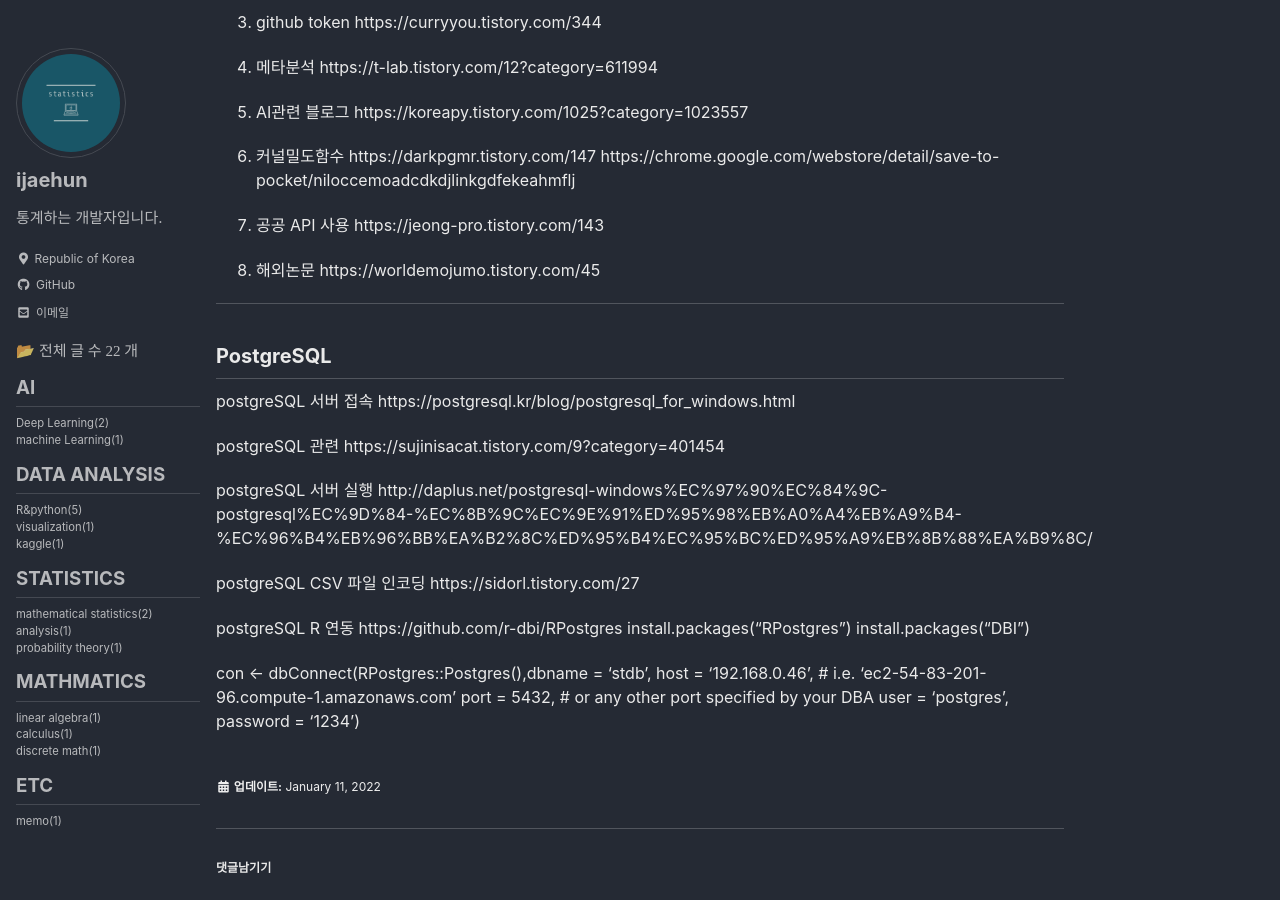
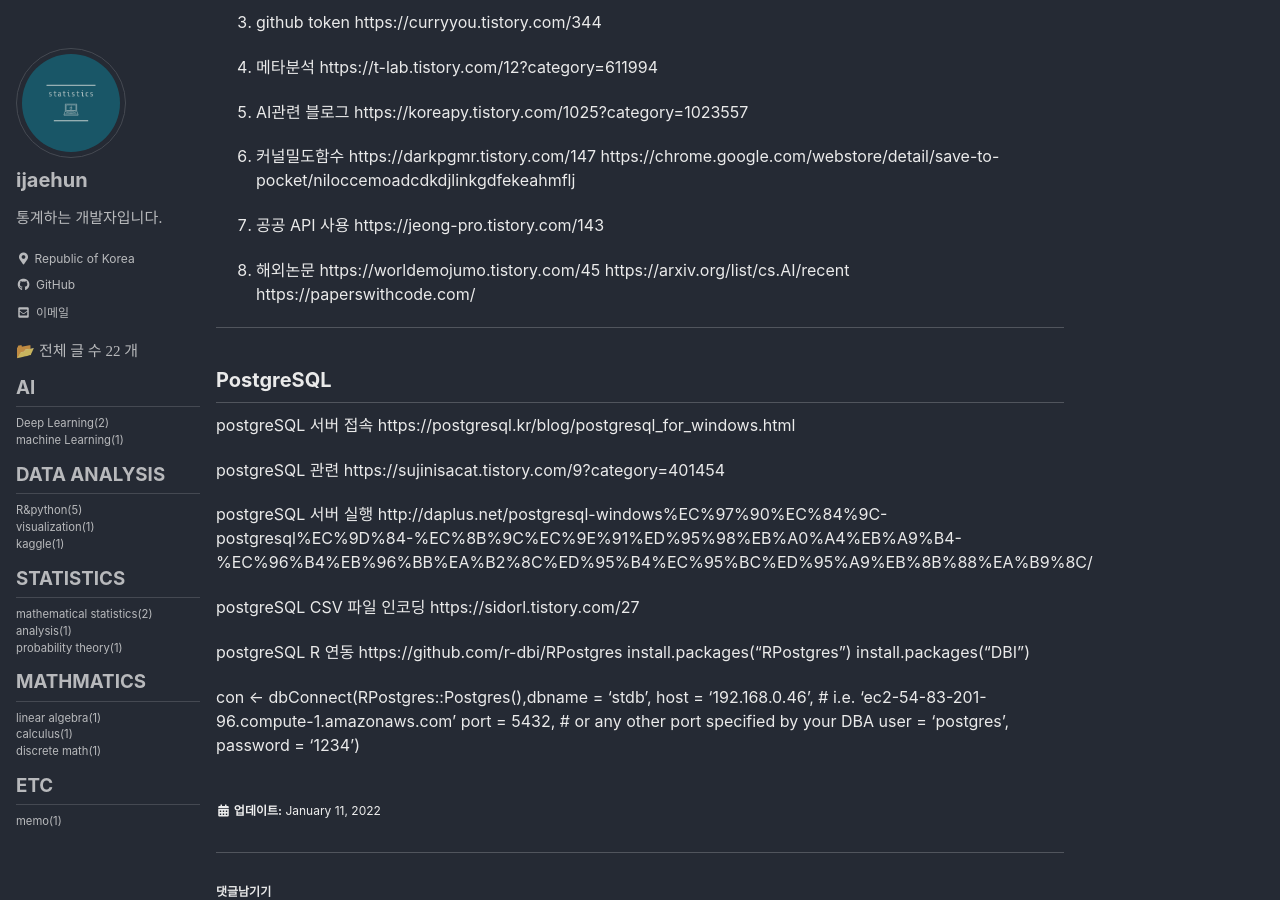
Before and after one commit to ijaehun/ijaehun.github.io, a Jekyll site: the page built from _posts/memo/2022-01-11-memourl.md, in a window 1280 px wide and 900 px high, scrolled down 1415 px. Built offline with Jekyll 4.4.1, drawn with Linux system fonts in a browser that asks for light colours; cached includes are drawn as plain includes; some web fonts are replaced; comment, search, counter and statistics services are not loaded; part of the change alters nothing that is shown.

Commit message:
update crwaling and memo

```diff
--- a/_posts/memo/2022-01-11-memourl.md
+++ b/_posts/memo/2022-01-11-memourl.md
@@ -88,6 +88,8 @@ https://jeong-pro.tistory.com/143
 
 15. 해외논문
 https://worldemojumo.tistory.com/45
+https://arxiv.org/list/cs.AI/recent
+https://paperswithcode.com/
 
 ------------------------------
 ## PostgreSQL
```
